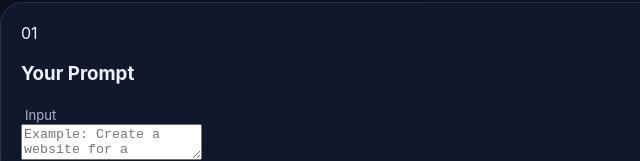
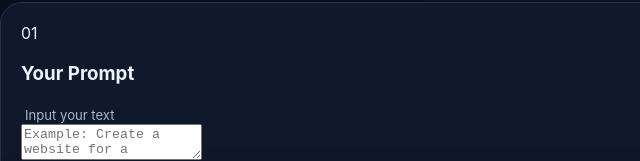
Before and after one commit to miles781/promptforge, a plain HTML site: page index.html in a window 1280 px wide. Shown: the part 783-944 px from the top of the page, 0-640 px from the left. Drawn offline with Linux system fonts and the light colour scheme.

```diff
--- a/index.html
+++ b/index.html
@@ -156,7 +156,7 @@
                         </div>
 
                         <span class="status">
-                            Input
+                            Input your text
                         </span>
 
                     </div>
```
